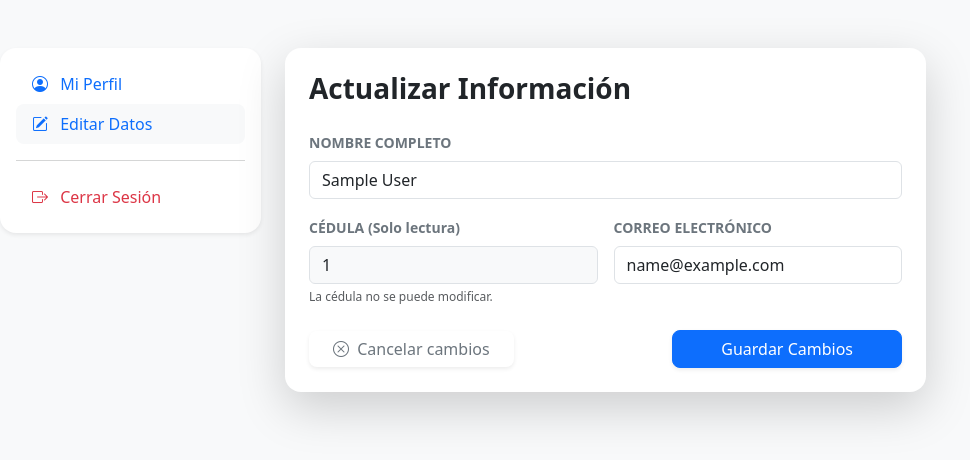
After one commit to milber/utpl-desarrollo-web-macb, a PHP site: page /edit_perfil.php in a window 1280 px wide. The commit adds this page. Shown: the top 460 px of the page, without its empty margins (177-1147 px from the left). Run offline with PHP 8.4, Linux system fonts and the light colour scheme; the visitor is signed in with stand-in values (Sample User, id 1); data that the repository does not hold is empty; some libraries are stand-ins or nearby versions.

Commit message:
add editar perfil

```diff
--- a/alertas.php
+++ b/alerts.php
@@ -1,5 +1,5 @@
 <?php
-    // alertas.php
+    // archivo que maneja las alertas de la applicacions
     if (isset($_GET['error'])) {
         $mensaje = "";
         $tipo = "danger"; // Color rojo de Bootstrap
--- /dev/null
+++ b/edit_perfil.php
@@ -0,0 +1,115 @@
+<?php
+    require_once 'create_session.php';
+    protect_page();
+?>
+
+<!DOCTYPE html>
+<html lang="es">
+<head>
+    <meta charset="UTF-8">
+    <meta name="viewport" content="width=device-width, initial-scale=1.0">
+    <title>Editar Perfil - Sistema</title>
+    <link rel="stylesheet" href="css/bootstrap.min.css">
+    <link rel="stylesheet" href="https://cdn.jsdelivr.net/npm/bootstrap-icons@1.11.1/font/bootstrap-icons.css">
+</head>
+<body class="bg-light">
+
+<div class="container mt-5">
+    <div class="row justify-content-center">
+        <!-- Reutilizamos el menú lateral -->
+        <div class="col-md-3 mb-4">
+            <div class="card shadow-sm border-0 rounded-4 p-3">
+                <ul class="nav flex-column">
+                    <li class="nav-item">
+                        <a class="nav-link" href="perfil.php"><i class="bi bi-person-circle me-2"></i> Mi Perfil</a>
+                    </li>
+                    <li class="nav-item">
+                        <a class="nav-link active bg-light rounded-3" href="#"><i class="bi bi-pencil-square me-2"></i> Editar Datos</a>
+                    </li>
+                    <hr class="text-muted">
+                    <li class="nav-item">
+                        <a class="nav-link text-danger" href="logout.php"><i class="bi bi-box-arrow-right me-2"></i> Cerrar Sesión</a>
+                    </li>
+                </ul>
+            </div>
+        </div>
+
+        <!-- Formulario de Edición -->
+        <div class="col-md-7">
+            <?php include 'alerts.php'; ?>
+            <div class="card shadow-lg border-0 rounded-4 p-4">
+                <h3 class="fw-bold mb-4">Actualizar Información</h3>
+
+                <form action="update_user.php" method="POST" class="needs-validation" novalidate>
+                    <div class="row g-3">
+                        <div class="col-12">
+                            <label class="form-label text-secondary small fw-bold">NOMBRE COMPLETO</label>
+                            <input type="text"
+                                name="nombre"
+                                class="form-control"
+                                id="inputNombre"
+                                value="<?php echo htmlspecialchars($_SESSION['user_nombre'] ?? ''); ?>"
+                                required>
+                            <div class="invalid-feedback">
+                                El nombre completo no puede quedar en blanco.
+                            </div>
+                        </div>
+
+                        <div class="col-md-6">
+                            <label class="form-label text-secondary small fw-bold">CÉDULA (Solo lectura)</label>
+                            <input type="text" class="form-control bg-light"
+                                   value="<?php echo htmlspecialchars($_SESSION['user_cedula'] ?? ''); ?>" readonly>
+                            <div class="form-text" style="font-size: 0.75rem;">La cédula no se puede modificar.</div>
+                        </div>
+
+                        <div class="col-md-6">
+                            <label class="form-label text-secondary small fw-bold">CORREO ELECTRÓNICO</label>
+                            <div class="input-group has-validation">
+                                <input type="email"
+                                    name="correo"
+                                    class="form-control"
+                                    id="inputCorreo"
+                                    value="<?php echo htmlspecialchars($_SESSION['user_correo'] ?? ''); ?>"
+                                    required>
+                                <div class="invalid-feedback">
+                                    Por favor, ingresa un formato de correo válido (ejemplo@correo.com).
+                                </div>
+                            </div>
+                        </div>
+
+                        <div class="col-12 mt-4">
+                            <div class="d-flex justify-content-between align-items-center">
+                                <a href="perfil.php" class="btn btn-outline-secondary px-4 rounded-3 shadow-sm border-0">
+                                    <i class="bi bi-x-circle me-1"></i> Cancelar cambios
+                                </a>
+                                <button type="submit" class="btn btn-primary px-5 rounded-3 shadow-sm">
+                                    Guardar Cambios
+                                </button>
+                            </div>
+                        </div>
+                    </div>
+                </form>
+            </div>
+        </div>
+    </div>
+</div>
+
+<script src="js/bootstrap.bundle.min.js"></script>
+<script>
+    // Validación de Bootstrap
+    (() => {
+      'use strict'
+      const forms = document.querySelectorAll('.needs-validation')
+      Array.from(forms).forEach(form => {
+        form.addEventListener('submit', event => {
+          if (!form.checkValidity()) {
+            event.preventDefault()
+            event.stopPropagation()
+          }
+          form.classList.add('was-validated')
+        }, false)
+      })
+    })()
+</script>
+</body>
+</html>
--- a/login.php
+++ b/login.php
@@ -19,7 +19,7 @@
     <div class="row justify-content-center">
         <div class="col-md-5 col-lg-4">
 
-            <?php include 'alertas.php'; ?>
+            <?php include 'alerts.php'; ?>
 
             <div class="card shadow-lg border-0 rounded-4">
                 <div class="card-body p-4">
--- a/perfil.php
+++ b/perfil.php
@@ -31,7 +31,7 @@
                         <a class="nav-link active" href="#"><i class="bi bi-person-circle me-2"></i> Mi Perfil</a>
                     </li>
                     <li class="nav-item">
-                        <a class="nav-link" href="#"><i class="bi bi-pencil-square me-2"></i> Editar Datos</a>
+                        <a class="nav-link" href="edit_perfil.php"><i class="bi bi-pencil-square me-2"></i> Editar Datos</a>
                     </li>
                     <li class="nav-item">
                         <a class="nav-link" href="#"><i class="bi bi-shield-lock me-2"></i> Seguridad</a>
@@ -77,9 +77,9 @@
                 </div>
 
                 <div class="mt-4 d-flex justify-content-end">
-                    <button class="btn btn-primary px-4 rounded-3 shadow-sm">
+                    <a href="edit_perfil.php" class="btn btn-primary px-4 rounded-3 shadow-sm">
                         <i class="bi bi-pencil me-2"></i> Editar Perfil
-                    </button>
+                    </a>
                 </div>
             </div>
         </div>
```
Also changed, not shown: update_user.php (added, +52 -0 lines).
